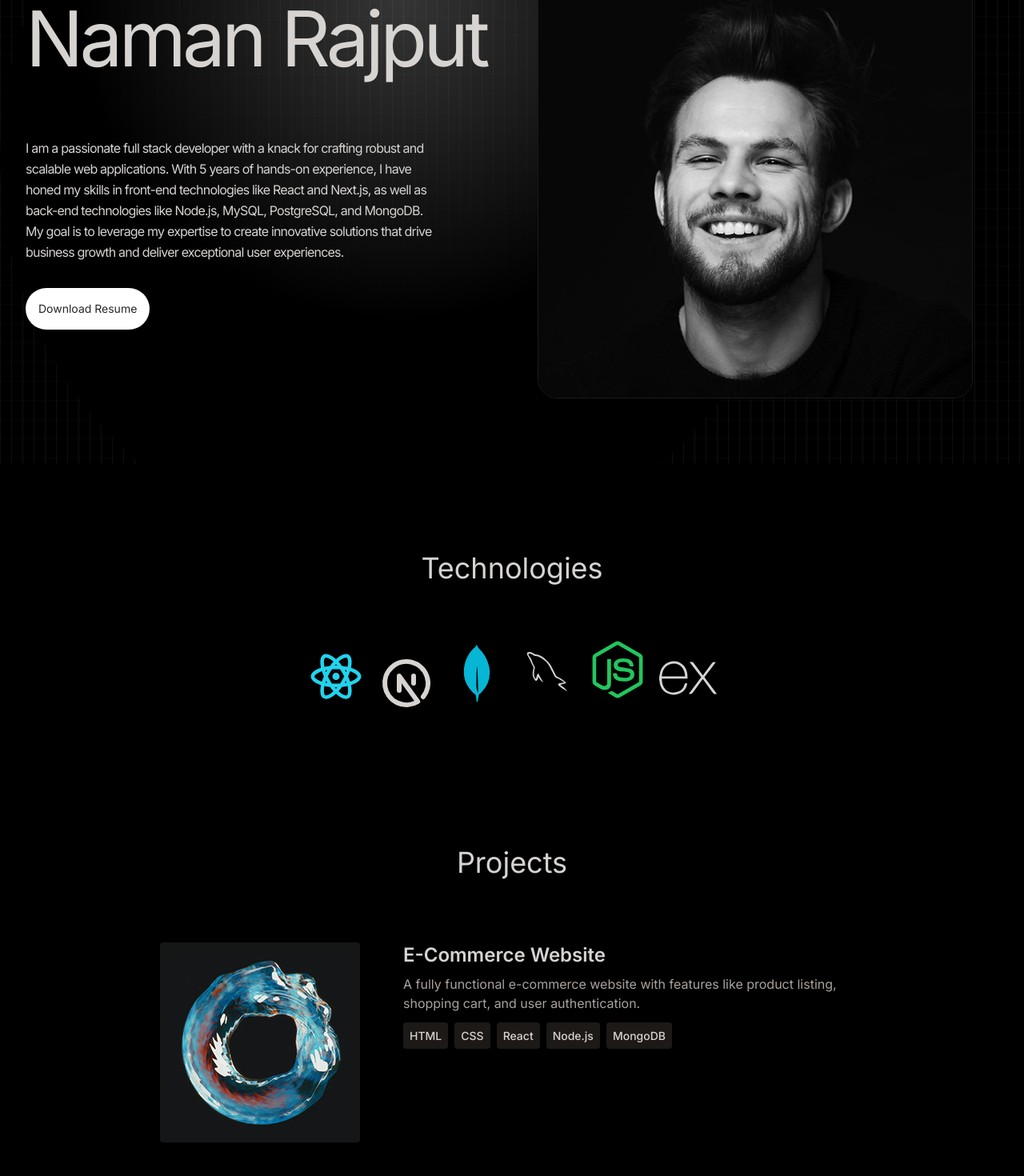
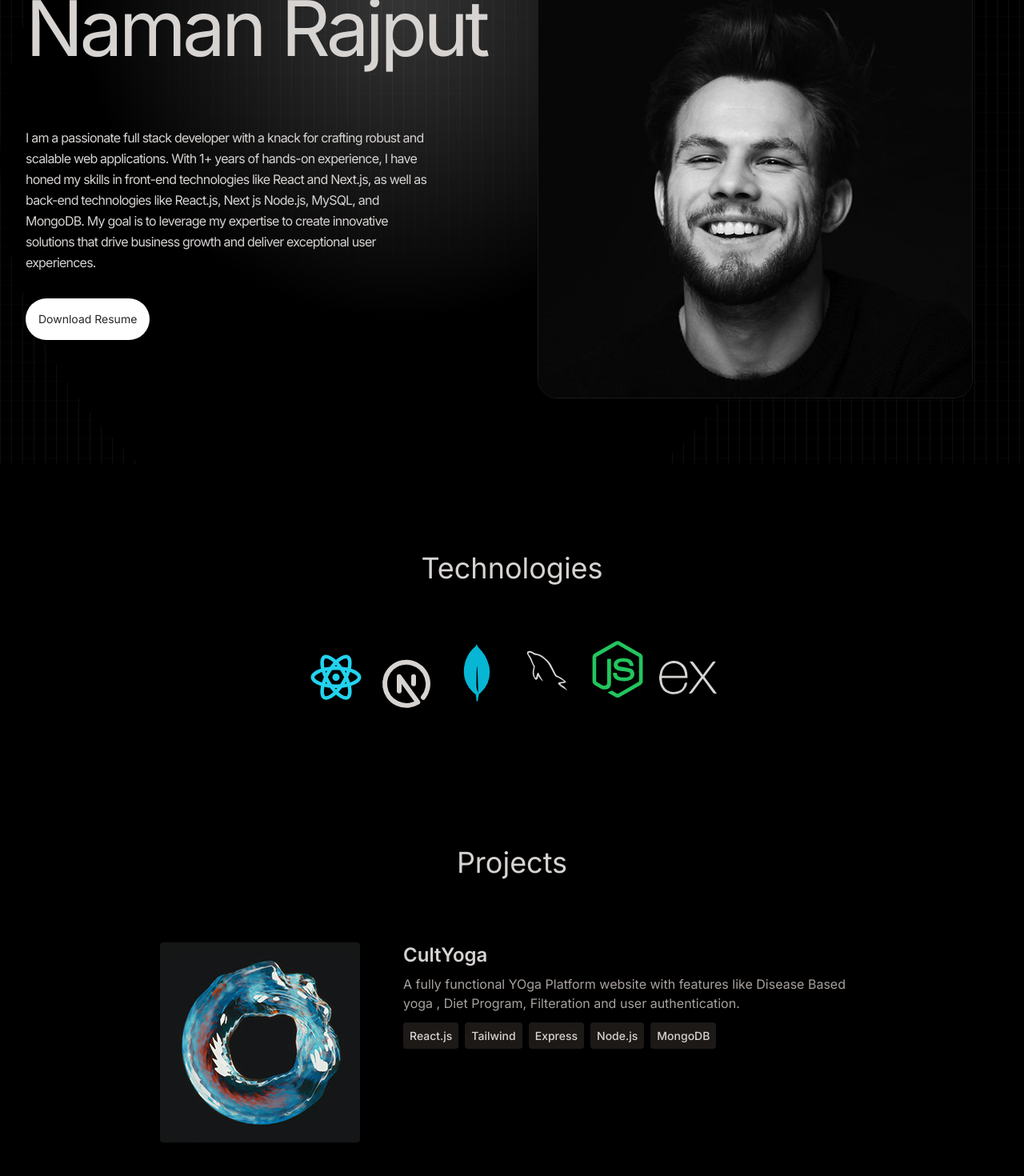
Before and after one commit to NamanRajputXXI/portfolio, a React (Vite) app: page / in a window 1280 px wide. Shown: the part 220-1690 px from the top of the page at 80% size. Built offline with nearby package versions, Linux system fonts and the light colour scheme; a web font is replaced by a local one.

Commit message:
feat:change the content in the portfolio

```diff
--- a/src/constants/index.js
+++ b/src/constants/index.js
@@ -3,48 +3,41 @@ import project2 from "../assets/projects/project-2.webp";
 import project3 from "../assets/projects/project-3.webp";
 import project4 from "../assets/projects/project-4.webp";
 
-export const HERO_CONTENT = `I am a passionate full stack developer with a knack for crafting robust and scalable web applications. With 5 years of hands-on experience, I have honed my skills in front-end technologies like React and Next.js, as well as back-end technologies like Node.js, MySQL, PostgreSQL, and MongoDB. My goal is to leverage my expertise to create innovative solutions that drive business growth and deliver exceptional user experiences.`;
+export const HERO_CONTENT = `I am a passionate full stack developer with a knack for crafting robust and scalable web applications. With 1+ years of hands-on experience, I have honed my skills in front-end technologies like React and Next.js, as well as back-end technologies like React.js, Next js Node.js, MySQL, and MongoDB. My goal is to leverage my expertise to create innovative solutions that drive business growth and deliver exceptional user experiences.`;
 
-export const ABOUT_TEXT = `I am a dedicated and versatile full stack developer with a passion for creating efficient and user-friendly web applications. With 5 years of professional experience, I have worked with a variety of technologies, including React, Next.js, Node.js, MySQL, PostgreSQL, and MongoDB. My journey in web development began with a deep curiosity for how things work, and it has evolved into a career where I continuously strive to learn and adapt to new challenges. I thrive in collaborative environments and enjoy solving complex problems to deliver high-quality solutions. Outside of coding, I enjoy staying active, exploring new technologies, and contributing to open-source projects.`;
+export const ABOUT_TEXT = `I am a dedicated and versatile full stack developer with a passion for creating efficient and user-friendly web applications. With 1+ years of professional experience, I have worked with a variety of technologies, including React, Next.js, Node.js, MySQL, and MongoDB. My journey in web development began with a deep curiosity for how things work, and it has evolved into a career where I continuously strive to learn and adapt to new challenges. I thrive in collaborative environments and enjoy solving complex problems to deliver high-quality solutions. Outside of coding, I enjoy staying active, exploring new technologies, and contributing to open-source projects.`;
 
 export const EXPERIENCES = [
   {
-    year: "2023 - Present",
-    role: "Senior Full Stack Developer",
-    company: "Google Inc.",
-    description: `Led a team in developing and maintaining web applications using JavaScript, React.js, and Node.js. Implemented RESTful APIs and integrated with MongoDB databases. Collaborated with stakeholders to define project requirements and timelines.`,
-    technologies: ["Javascript", "React.js", "Next.js", "mongoDB"],
+    year: "Aug 2024 - Present",
+    role: "Full Stack Developer",
+    company: "DNS Group",
+    description: `Built and maintained an ERP product using React.js, Node.js, Express, and MySQL ORM. Developed RESTful APIs and handled large-scale data in MySQL.Implemented Global Components like autocomplete, pagination, Managed CRUD operations and optimized data handling for performance.`,
+    technologies: ["React.js", "Node js", "Express js", "Mysql"],
   },
   {
-    year: "2022 - 2023",
+    year: "Oct 2023 - Aug 2024",
     role: "Frontend Developer",
-    company: "Adobe",
-    description: `Designed and developed user interfaces for web applications using Next.js and React. Worked closely with backend developers to integrate frontend components with Node.js APIs. Implemented responsive designs and optimized frontend performance.`,
-    technologies: ["HTML", "CSS", "Vue.js", "mySQL"],
+    company: "Admire Holidays",
+    description: `Implemented MongoDB-backed APIs for efficient data retrieval and integration. Utilized React.js to create responsive and engaging user interfaces for various data routes. Demonstrated proficiency in Next.js, optimizing routes for server-side rendering and improved performance`,
+    technologies: ["Next.js", "Tailwind", "Node Js", "MongoDB", "React.js"],
   },
   {
-    year: "2021 - 2022",
-    role: "Full Stack Developer",
-    company: "Facebook",
-    description: `Developed and maintained web applications using JavaScript, React.js, and Node.js. Designed and implemented RESTful APIs for data communication. Collaborated with cross-functional teams to deliver high-quality software products on schedule.`,
-    technologies: ["Python", "Svelte", "Three.js", "Postgres"],
-  },
-  {
-    year: "2020 - 2021",
-    role: "Software Engineer",
-    company: "Paypal",
-    description: `Contributed to the development of web applications using JavaScript, React.js, and Node.js. Managed databases and implemented data storage solutions using MongoDB. Worked closely with product managers to prioritize features and enhancements.`,
-    technologies: ["Ruby", "Rails", "PHP", "Sqlite"],
+    year: "Aug 2022 - Mar 2023",
+    role: "Fronten Developer",
+    company: "Technoculutre Research",
+    description: `Design and build the ui of application using next js, typescript, tailwind css. Used different types of state managers library like xstate and zustand`,
+    technologies: ["Next js", "Tailwind", "Zustand", "Typescript"],
   },
 ];
 
 export const PROJECTS = [
   {
-    title: "E-Commerce Website",
+    title: "CultYoga",
     image: project1,
     description:
-      "A fully functional e-commerce website with features like product listing, shopping cart, and user authentication.",
-    technologies: ["HTML", "CSS", "React", "Node.js", "MongoDB"],
+      "A fully functional YOga Platform website with features like Disease Based yoga , Diet Program, Filteration and user authentication.",
+    technologies: ["React.js", "Tailwind", "Express", "Node.js", "MongoDB"],
   },
   {
     title: "Task Management App",
```
